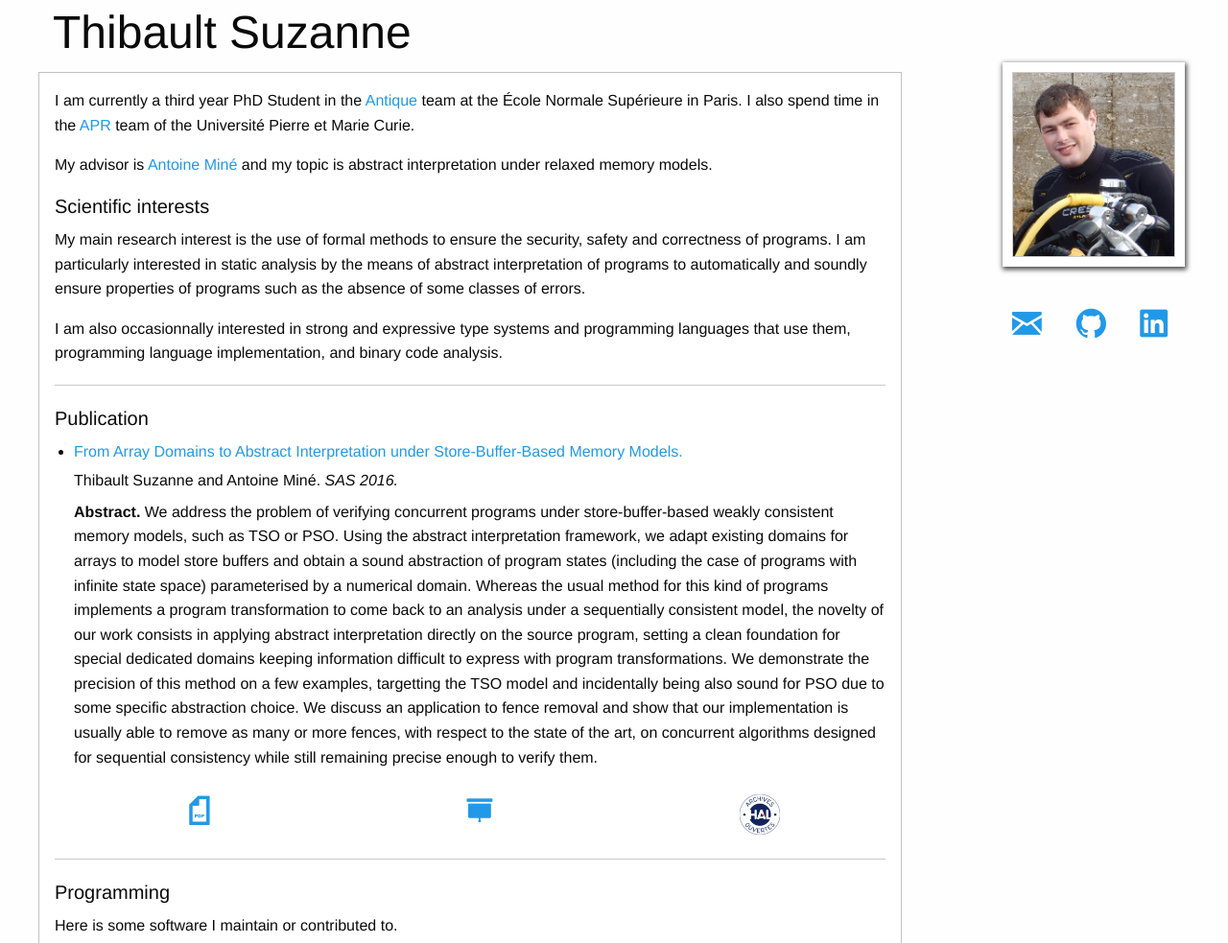
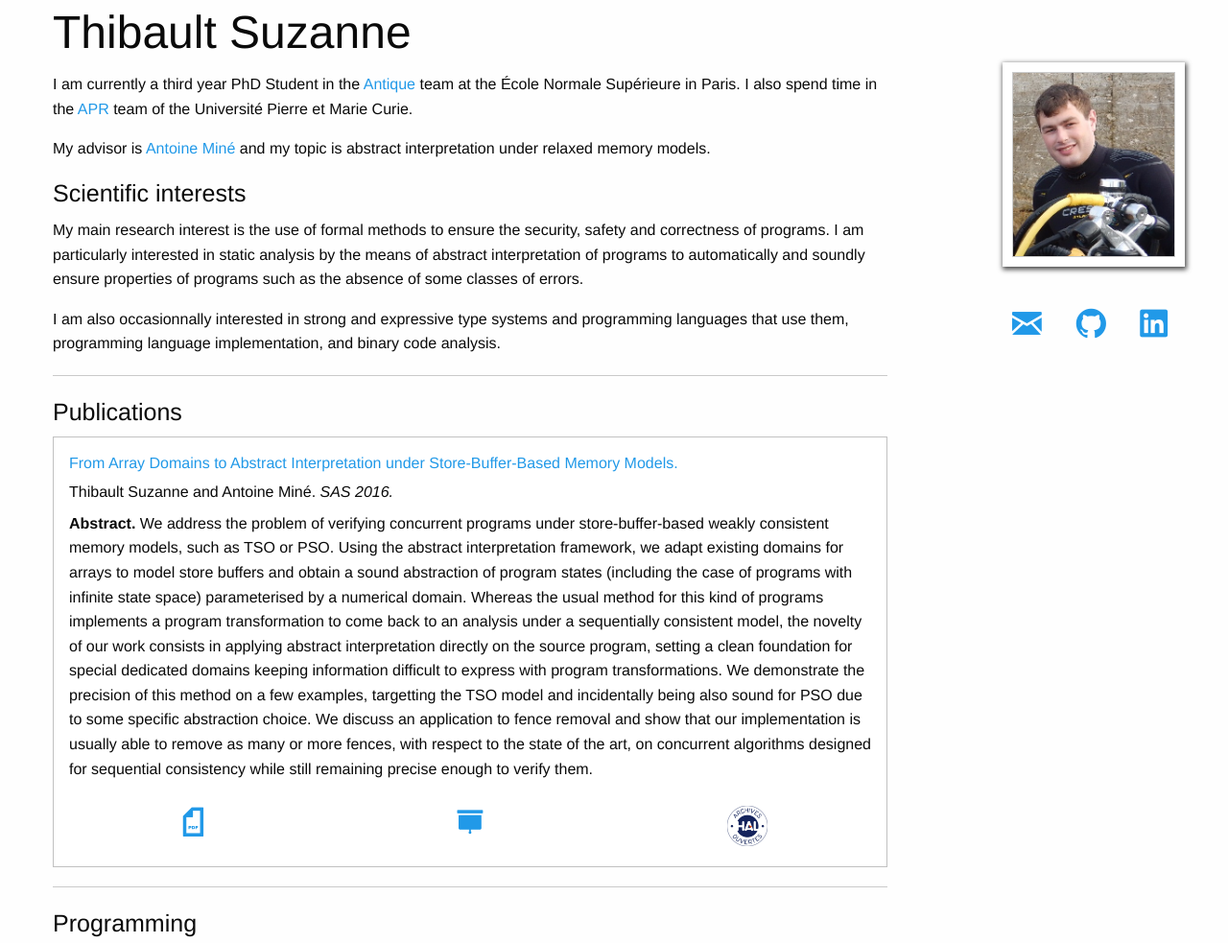
Before and after one commit to thizanne/thizanne.github.io, a plain HTML site: page index.html in a window 1280 px wide. Shown: the top 983 px of the page at 96% size. Drawn offline with Linux system fonts and the light colour scheme.

Commit message:
Changements de présentation

```diff
--- a/index.html
+++ b/index.html
@@ -20,7 +20,7 @@
 
     <div class="row">
 
-      <div class="large-9 columns callout">
+      <div class="large-9 columns">
         <p>
           I am currently a third year PhD Student in
           the <a href="http://www.di.ens.fr/AntiqueTeam.html.fr">Antique</a>
@@ -37,7 +37,7 @@
           relaxed memory models.
         </p>
 
-        <h5>Scientific interests</h5>
+        <h4>Scientific interests</h4>
 
         <p>
           My main research interest is the use of formal methods to
@@ -57,9 +57,9 @@
 
         <hr />
 
-        <h5>Publication</h5>
-        <ul>
-          <li>
+        <h4>Publications</h4>
+        <ul class="no-bullet">
+          <li class="callout">
             <h6><a href="http://link.springer.com/chapter/10.1007/978-3-662-53413-7_23">From
                 Array Domains to Abstract Interpretation under
                 Store-Buffer-Based Memory Models.</a> </h6>
@@ -119,7 +119,7 @@
 
         <hr />
 
-        <h5>Programming</h5>
+        <h4>Programming</h4>
 
         <p>
           Here is some software I maintain or contributed to.
@@ -171,7 +171,7 @@
 
         <hr />
 
-        <h5>Teaching</h5>
+        <h4>Teaching</h4>
 
         <p>
           I have been a teaching assistant in the following courses.
@@ -227,7 +227,7 @@
 
         <hr />
 
-        <h5 id="contact">Contact</h5>
+        <h4 id="contact">Contact</h4>
 
         <p>
           Feel free to send me an email to my personal address
```
